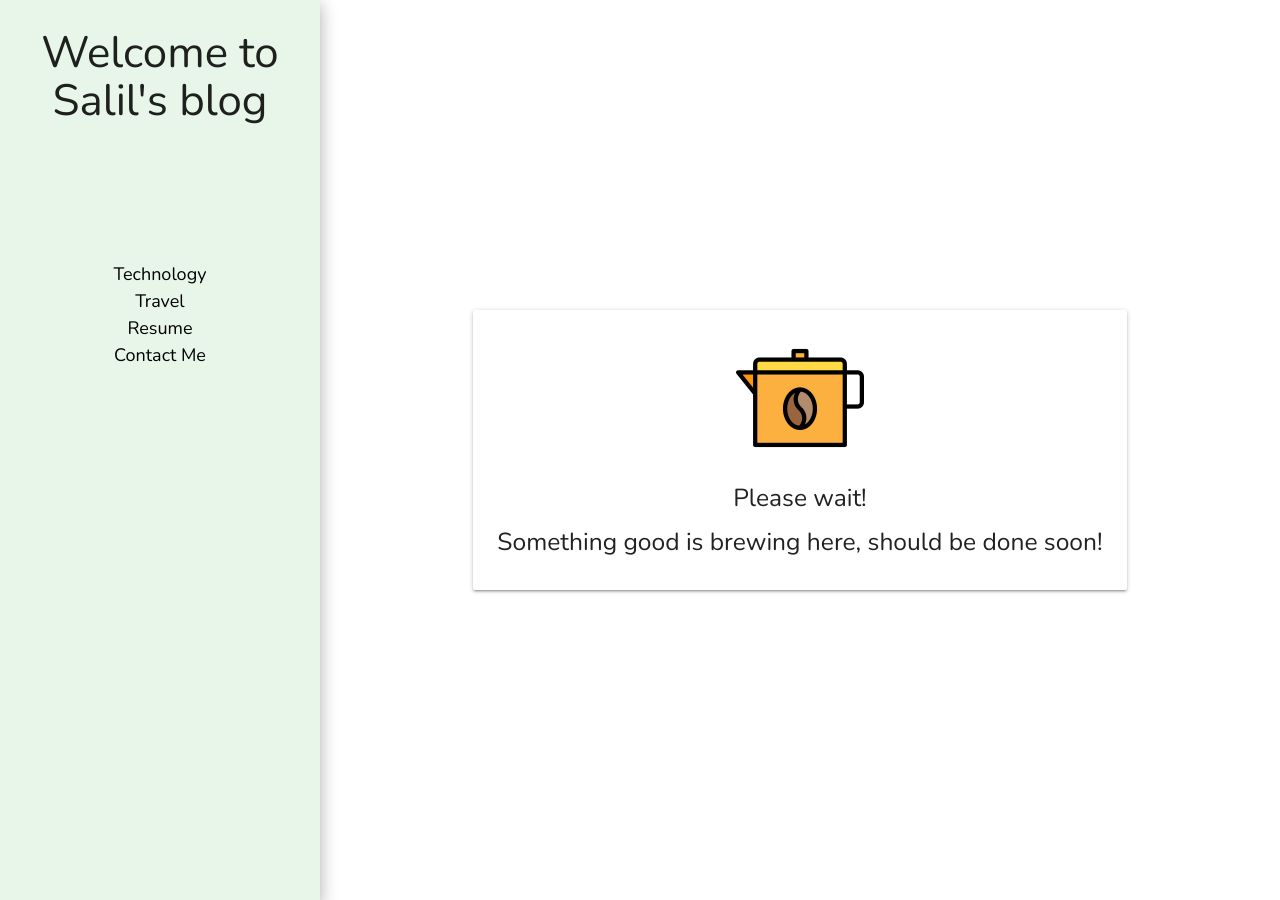
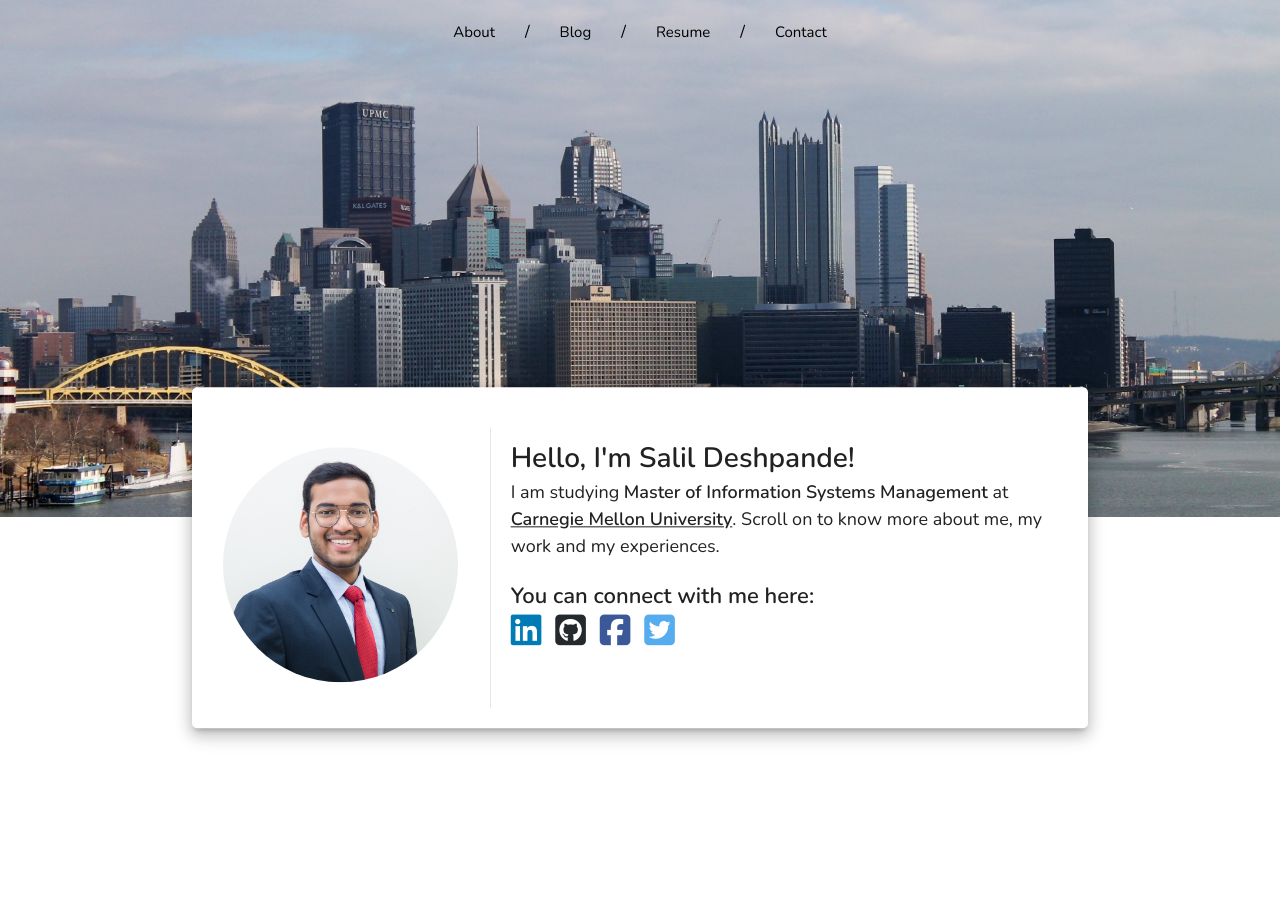
Before and after one commit to Salild1011/salild1011.github.io, a Jekyll site: the page built from index.md, in a window 1280 px wide. Built offline with Jekyll 4.4.1, drawn with Linux system fonts in a browser that asks for light colours; nearby versions of some CDN libraries.

Commit message:
Base website design

```diff
--- a/_layouts/default.html
+++ b/_layouts/default.html
@@ -25,41 +25,67 @@
     <script src="https://code.jquery.com/jquery-3.4.1.min.js" integrity="sha256-CSXorXvZcTkaix6Yvo6HppcZGetbYMGWSFlBw8HfCJo=" crossorigin="anonymous"></script>
     <script src="https://cdnjs.cloudflare.com/ajax/libs/materialize/1.0.0/js/materialize.min.js"></script>
 
+    <!-- Icons -->
+    <script src="https://kit.fontawesome.com/8fe99fb775.js"></script>
+
     <!-- Fonts -->
     <link href="https://fonts.googleapis.com/css?family=Nunito:400,600&display=swap" rel="stylesheet">
 </head>
 
 <body>
-    <div class="content-row row">
-        <!-- Header/Sidebar -->
-        <div class="sidebar col s12 m3 green lighten-5 z-depth-3">
-            <h3 class="side-title">Welcome to Salil's blog</h3>
-            <ul class="side-menu">
-                <li><a href="#" class="side-link">Technology</a></li>
-                <li><a href="#" class="side-link">Travel</a></li>
-                <li><a href="#" class="side-link">Resume</a></li>
-                <li><a href="#" class="side-link">Contact Me</a></li>
-            </ul>
-        </div>
-        <!-- Header/Sidebar end -->
+    <!-- Navbar -->
+    <div class="navbar-fixed">
+        <nav class="transparent z-depth-0">
+            <div class="nav-wrapper custom-nav-wrapper black-text">
+                <ul>
+                    <li><a href="#" class="nav-link">About</a></li><li class="nav-sep">/</li>
+                    <li><a href="#" class="nav-link">Blog</a></li><li class="nav-sep">/</li>
+                    <li><a href="#" class="nav-link">Resume</a></li><li class="nav-sep">/</li>
+                    <li><a href="#" class="nav-link">Contact</a></li>
+                </ul>
+            </div>
+        </nav>
+    </div>
+    <!-- Navbar end -->
 
-        <!-- Content -->
-        <div class="col s12 m9" style="height: 100%">
-            <div class="temp-holder">
-                <div class="card-panel" style="margin: auto 10vw;">
-                    <img class="responsive-img" src="/img/coffee-pot.png" style="max-width: 128px; height: auto;" />
-                    <h5>Please wait!</h5>
-                    <h5>Something good is brewing here, should be done soon!</h5>
+    <!-- Banner image -->
+    <div class="banner-container">
+        <img class="banner-img" src="/img/pittsburgh-skyline.jpg" />
+    </div>
+    <!-- Banner image end -->
+
+    <!-- Content -->
+    <div class="content-container container z-depth-3">
+
+        <!-- Into v-card -->
+        <div class="row intro-v-card">
+            <div class="col s12 m4 auth-img-container">
+                <img src="./img/salil-formal.jpg" class="auth-img" />
+            </div>
+
+            <div class="col s12 m8 auth-info-col">
+                <div class="auth-info-row">
+                    <span class="auth-greet">Hello, I'm Salil Deshpande!</span>
+                    <span class="auth-greet-sub">
+                        I am studying <b>Master of Information Systems Management</b> at <b><u>Carnegie Mellon
+                        University</u></b>. Scroll on to know more about me, my work and my experiences.
+                    </span>
+                </div>
+
+                <div class="auth-contact-row">
+                    <span class="auth-contact-greet">You can connect with me here:</span>
+                    <div>
+                        <a href="https://www.linkedin.com/in/salil-deshpande-1011/" class="fab fa-linkedin" style="padding-left: 0px;"></a>
+                        <a href="https://github.com/salild1011" class="fab fa-github-square"></a>
+                        <a href="https://www.facebook.com/salil.deshpande.779" class="fab fa-facebook-square"></a>
+                        <a href="https://twitter.com/salild1011" class="fab fa-twitter-square"></a>
+                    </div>
                 </div>
             </div>
-
-            <!-- Footer -->
-            <footer>
-            </footer>
-            <!-- Footer end -->
         </div>
-        <!-- Content end -->
+        <!-- Into v-card end -->
     </div>
+    <!-- Content end -->
 
     <!-- Custom JS -->
     <script src="/js/main.js"></script>
--- a/css/main.css
+++ b/css/main.css
@@ -3,77 +3,142 @@ html, body {
     font-family: 'Nunito', sans-serif;
 }
 
-div.content-row {
-    height: 100%;
-    margin-bottom: 0;
+/* Navbar */
+div.navbar-fixed {
+    position: fixed;
 }
 
-/* Sidebar */
-.sidebar {
-    height: 100%;
-    text-align: center;
-    display: flex;
-    flex-direction: column;
+nav ul a:hover {
+    background-color: rgba(0, 0, 0, 0) !important;
 }
 
-.side-title {
-    flex-grow: 2;
+div.custom-nav-wrapper {
+    display: flex;
+    justify-content: center;
 }
 
-.side-menu {
-    flex-grow: 10;
+a.nav-link {
+    color: black;
+    -webkit-transition: border-bottom .3s;
+    transition: border-bottom .3s;
 }
 
-a.side-link {
-    text-decoration: none;
-    color: black;
-    position: relative;
-    font-size: 1.2em;
+a.nav-link:hover {
+    border-bottom: 4px solid black;
 }
 
-/* Content */
-.temp-holder {
-    height: 100%;
+.nav-sep {
+    padding: 0 15px;
+    font-size: 1.1rem;
+}
+
+/* Banner image */
+.banner-container {
+    display: block;
+}
+
+.banner-img {
+    width: 100%;
+    height: auto;
+    overflow: hidden;
+}
+
+/* Content body */
+.content-container {
+    transform: translateY(-40%);
+    background: white;
+    border-radius: 5px;
+}
+
+/* Into v-card */
+div.intro-v-card {
+    padding: 40px 0 20px;
     display: flex;
+    flex-wrap: wrap;
+}
+
+.auth-img-container {
+    border-right: 1px solid #E7E7E7;
+}
+
+.auth-img {
+    width: 100%;
+    border-radius: 50%;
+    padding: 20px;
+}
+
+.auth-info-col {
+    height: 100% !important;
+    padding: 10px 20px !important;
+}
+
+.auth-greet {
+    display: inline-block;
+    font-size: 28px;
+    font-weight: 600;
+}
+
+.auth-greet-sub {
+    display: inline-block;
+    font-size: 18px;
+}
+
+.auth-contact-row {
+    padding-top: 20px;
+}
+
+.auth-contact-greet {
+    display: inline-block;
+    font-size: 22px;
+    font-weight: 600;
+}
+
+/* Social Media icons */
+.fab {
+    padding: 0px 5px;
+    font-size: 35px;
     text-align: center;
-    justify-content: space-around;
+    text-decoration: none;
+    opacity: 1;
+    -webkit-transition: opacity .3s;
+    transition: opacity .3s;
+}
+
+.fab:hover {
+    opacity: 0.7;
+}
+
+.fa-linkedin {
+  color: #007bb5;
+}
+
+.fa-github-square {
+    color: #24292E;
+}
+
+.fa-facebook-square {
+    color: #3B5998;
+}
+
+.fa-twitter-square {
+    color: #55ACEE;
 }
 
 @media (max-width: 600px) {
-    /* Sidebar */
-    .sidebar {
-        height: auto;
+    /* Navbar */
+    .nav-sep {
+        padding: 0px;
+        font-size: 1rem;
     }
 
-    .side-title {
-        font-size: 5vmax;
-        flex-grow: 2;
+    /* Banner image */
+    .banner-container {
+        height: 100%;
+        overflow-x: hidden;
     }
 
-    .side-menu {
-        display: flex;
-        justify-content: space-between;
+    .banner-img {
+        height: 100%;
+        width: auto;
     }
 }
-
-@media (min-width: 600px) {
-    a.side-link::before {
-        content: "—";
-        position: absolute;
-        left: -25px;
-        opacity: 0;
-        transition: 200ms all ease-in-out;
-    }
-
-    a.side-link::after {
-        content: "—";
-        position: absolute;
-        right: -25px;
-        opacity: 0;
-        transition: 200ms all ease-in-out;
-    }
-
-    a.side-link:hover::before, a.side-link:hover::after {
-        opacity: 1;
-    }
-}
--- a/js/main.js
+++ b/js/main.js
@@ -1,3 +1,2 @@
 $(document).ready(function() {
-    $('.sidenav').sidenav();
 });
```
Also changed, not shown: img/coffee-pot.png (deleted), img/pittsburgh-skyline.jpg (added), img/salil-formal.jpg (added), 1 other file.
